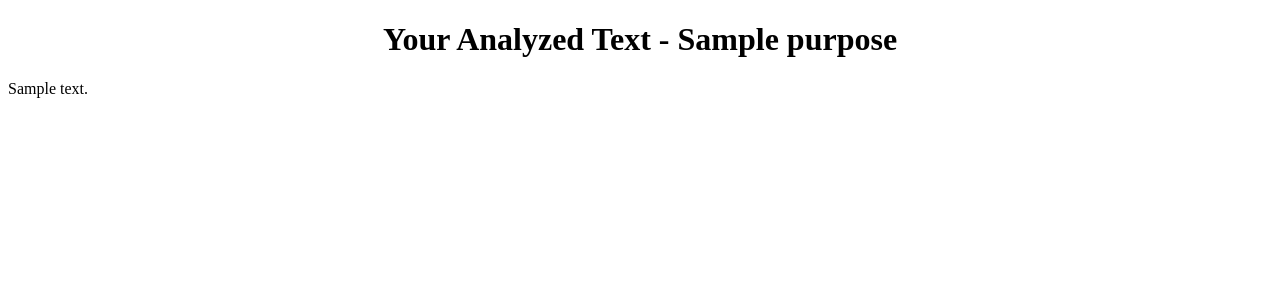
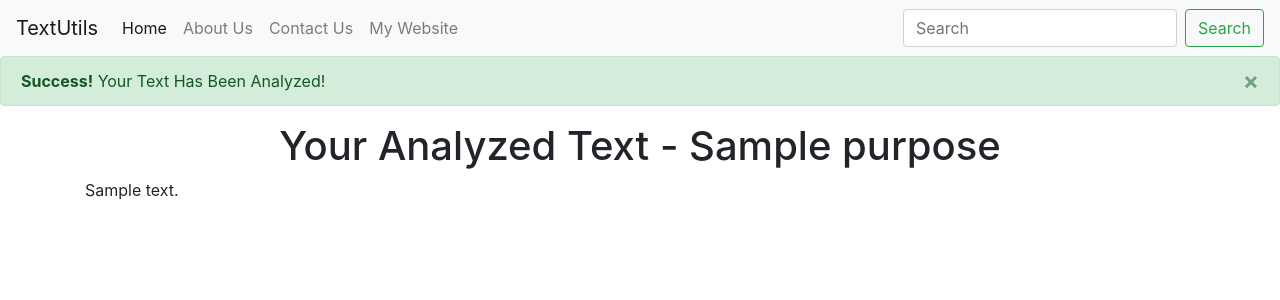
Before and after one commit to prajjwalgeek/TextManip, a Django app: template templates/analyze.html in a window 1280 px wide. Shown: the top 300 px of the page. Run offline with Django 3.2, Linux system fonts and the light colour scheme; the template is opened without the code that fills it: most values are stand-ins (such as "Sample title", 1, 10 or a date in 2020); some libraries are stand-ins or nearby versions.

Commit message:
Bootstrap used in analyze.html and previous backup of analyze.html saved as analyze2.html

```diff
--- a/templates/analyze.html
+++ b/templates/analyze.html
@@ -1,14 +1,72 @@
-<!DOCTYPE html>
+<!doctype html>
 <html lang="en">
   <head>
-    <meta charset="UTF-8">
-    <title>Analyzing Your Text</title>
+    <!-- Required meta tags -->
+    <meta charset="utf-8">
+    <meta name="viewport" content="width=device-width, initial-scale=1, shrink-to-fit=no">
+
+    <!-- Bootstrap CSS -->
+    <link rel="stylesheet" href="https://stackpath.bootstrapcdn.com/bootstrap/4.4.1/css/bootstrap.min.css" integrity="sha384-Vkoo8x4CGsO3+Hhxv8T/Q5PaXtkKtu6ug5TOeNV6gBiFeWPGFN9MuhOf23Q9Ifjh" crossorigin="anonymous">
+
+    <title>Analyzed | CWP TextUtils</title>
   </head>
   <body>
+    <nav class="navbar navbar-expand-lg navbar-light bg-light">
+      <a class="navbar-brand" href="#">TextUtils</a>
+      <button class="navbar-toggler" type="button" data-toggle="collapse" data-target="#navbarNavDropdown" aria-controls="navbarNavDropdown" aria-expanded="false" aria-label="Toggle navigation">
+        <span class="navbar-toggler-icon"></span>
+      </button>
+      <div class="collapse navbar-collapse" id="navbarNavDropdown">
+        <ul class="navbar-nav">
+          <li class="nav-item active">
+            <a class="nav-link" href="#">Home <span class="sr-only">(current)</span></a>
+          </li>
+          <li class="nav-item">
+            <a class="nav-link" href="#">About Us</a>
+          </li>
+            <li class="nav-item">
+            <a class="nav-link" href="#">Contact Us</a>
+          </li>
+          <li class="nav-item">
+            <a class="nav-link" href="http://prajjwalmishra.com">My Website</a>
+          </li>
+<!--          <li class="nav-item dropdown">-->
+<!--            <a class="nav-link dropdown-toggle" href="#" id="navbarDropdownMenuLink" role="button" data-toggle="dropdown" aria-haspopup="true" aria-expanded="false">-->
+<!--              Dropdown link-->
+<!--            </a>-->
+<!--            <div class="dropdown-menu" aria-labelledby="navbarDropdownMenuLink">-->
+<!--              <a class="dropdown-item" href="#">Action</a>-->
+<!--              <a class="dropdown-item" href="#">Another action</a>-->
+<!--              <a class="dropdown-item" href="#">Something else here</a>-->
+<!--            </div>-->
+<!--          </li>-->
+        </ul>
+      </div>
+            <form class="form-inline">
+        <input class="form-control mr-sm-2" type="search" placeholder="Search" aria-label="Search">
+        <button class="btn btn-outline-success my-2 my-sm-0" type="submit">Search</button>
+      </form>
+    </nav>
+
+    <div class="alert alert-success alert-dismissible fade show" role="alert">
+      <strong>Success!</strong> Your Text Has Been Analyzed!
+      <button type="button" class="close" data-dismiss="alert" aria-label="Close">
+        <span aria-hidden="true">&times;</span>
+      </button>
+    </div>
+    <div class="container">
         <center><h1>Your Analyzed Text - {{purpose}}</h1></center>
 
         <p>
             {{analyzed_text}}
         </p>
+    </div>
+
+
+    <!-- Optional JavaScript -->
+    <!-- jQuery first, then Popper.js, then Bootstrap JS -->
+    <script src="https://code.jquery.com/jquery-3.4.1.slim.min.js" integrity="sha384-J6qa4849blE2+poT4WnyKhv5vZF5SrPo0iEjwBvKU7imGFAV0wwj1yYfoRSJoZ+n" crossorigin="anonymous"></script>
+    <script src="https://cdn.jsdelivr.net/npm/popper.js@1.16.0/dist/umd/popper.min.js" integrity="sha384-Q6E9RHvbIyZFJoft+2mJbHaEWldlvI9IOYy5n3zV9zzTtmI3UksdQRVvoxMfooAo" crossorigin="anonymous"></script>
+    <script src="https://stackpath.bootstrapcdn.com/bootstrap/4.4.1/js/bootstrap.min.js" integrity="sha384-wfSDF2E50Y2D1uUdj0O3uMBJnjuUD4Ih7YwaYd1iqfktj0Uod8GCExl3Og8ifwB6" crossorigin="anonymous"></script>
   </body>
 </html>
```
Also changed, not shown: templates/analyze2.html (added, +14 -0 lines). Lines whose indentation alone changed are shown as unchanged.
